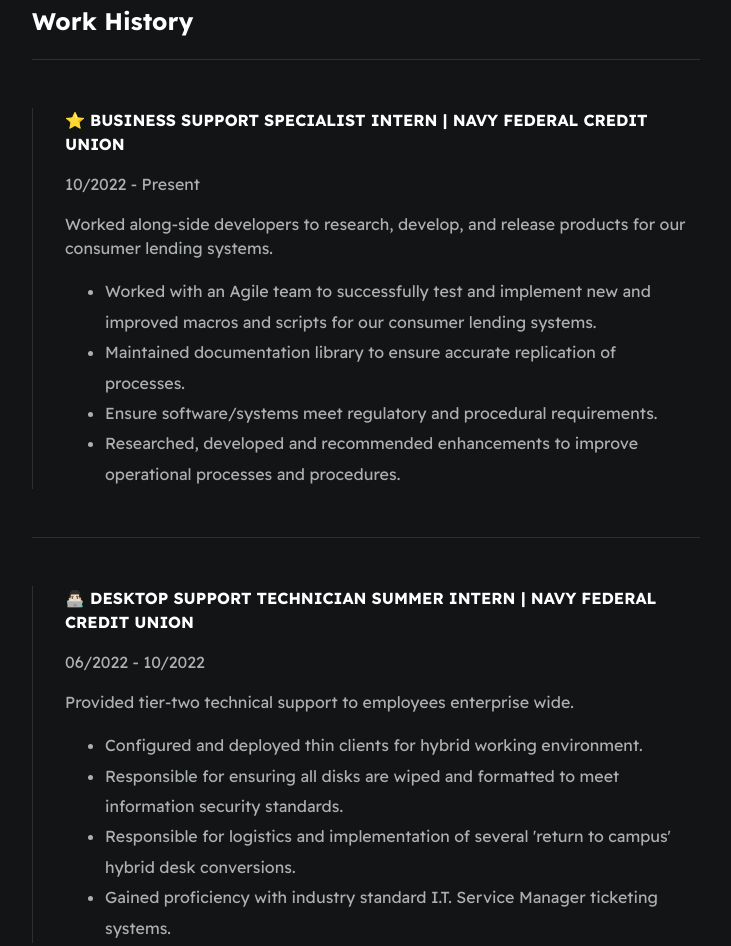
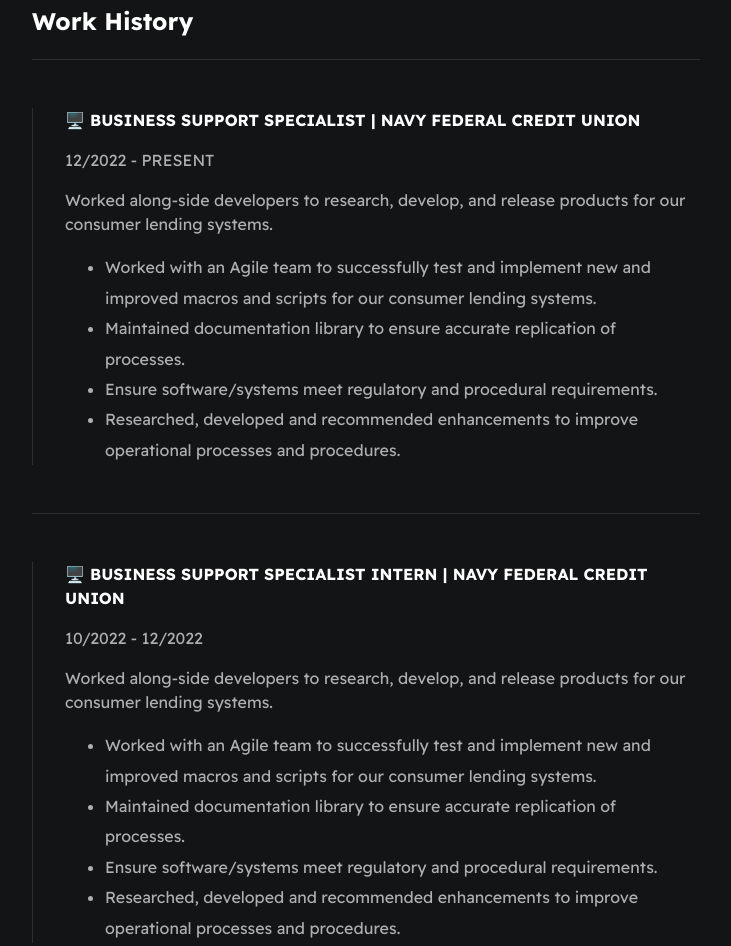
Before and after one commit to kraftingkage/kyle.gphost.org, a plain HTML site: page index.html in a window 1280 px wide. Shown: the part 741-1687 px from the top of the page, without its empty margins (274-1005 px from the left). Drawn offline with Linux system fonts and the light colour scheme.

Commit message:
Update index.html

```diff
--- a/index.html
+++ b/index.html
@@ -58,8 +58,21 @@
 
                 <div class="line-break"></div>
                 <div class="card--work-history">
-                    <strong>⭐ BUSINESS SUPPORT SPECIALIST INTERN | NAVY FEDERAL CREDIT UNION</strong>
-                    <p>10/2022 - Present</p>
+                    <strong>🖥️ BUSINESS SUPPORT SPECIALIST | NAVY FEDERAL CREDIT UNION</strong>
+                    <p>12/2022 - PRESENT</p>
+                    <p>Worked along-side developers to research, develop, and release products for our consumer lending systems.</p>
+                    <ul>
+                        <li>Worked with an Agile team to successfully test and implement new and improved macros and scripts for our consumer lending systems.</li>
+                        <li>Maintained documentation library to ensure accurate replication of processes.</li>
+                        <li>Ensure software/systems meet regulatory and procedural requirements.</li>
+                        <li>Researched, developed and recommended enhancements to improve operational processes and procedures.</li>
+                    </ul>
+                </div>
+
+                <div class="line-break"></div>
+                <div class="card--work-history">
+                    <strong>🖥️ BUSINESS SUPPORT SPECIALIST INTERN | NAVY FEDERAL CREDIT UNION</strong>
+                    <p>10/2022 - 12/2022</p>
                     <p>Worked along-side developers to research, develop, and release products for our consumer lending systems.</p>
                     <ul>
                         <li>Worked with an Agile team to successfully test and implement new and improved macros and scripts for our consumer lending systems.</li>
```
